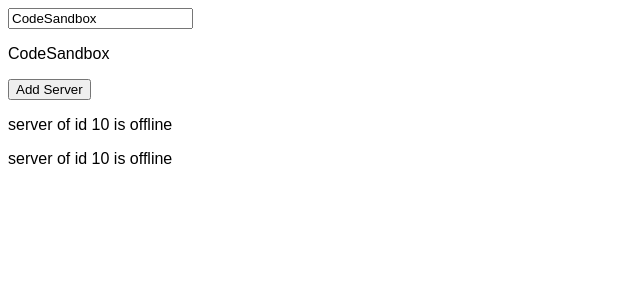
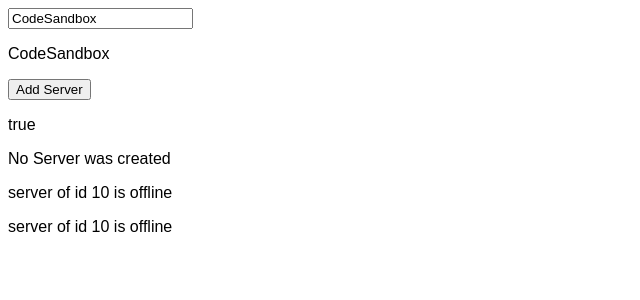
Before and after one commit to kunjesh1/Angular-First_App, an Angular app: page / in a window 1280 px wide. Shown: the top 300 px of the page, without its empty margins (0-640 px from the left). Built offline with nearby package versions, Linux system fonts and the light colour scheme.

Commit message:
Added the event binding
Added the event binding

```diff
--- a/src/app/servers/servers.component.html
+++ b/src/app/servers/servers.component.html
@@ -1,2 +1,11 @@
-<button class="btn btn-primary" [disabled]="!allowNewServer">Add Server</button>
+<button
+  class="btn btn-primary"
+  [disabled]="!allowNewServer"
+  (click)="onCreateServer()"
+>
+  Add Server
+</button>
+<p [innerText]="allowNewServer"></p>
+<p>{{serverCreationStatus}}</p>
+
 <app-server></app-server> <app-server></app-server>
--- a/src/app/servers/servers.component.ts
+++ b/src/app/servers/servers.component.ts
@@ -7,11 +7,16 @@
 })
 export class ServersComponent implements OnInit {
   allowNewServer = false;
+  serverCreationStatus = "No Server was created";
   constructor() {
     setTimeout(() => {
       this.allowNewServer = true;
     }, 2000);
   }
 
+  onCreateServer() {
+    this.serverCreationStatus = "Server was created";
+  }
+
   ngOnInit() {}
 }
```
